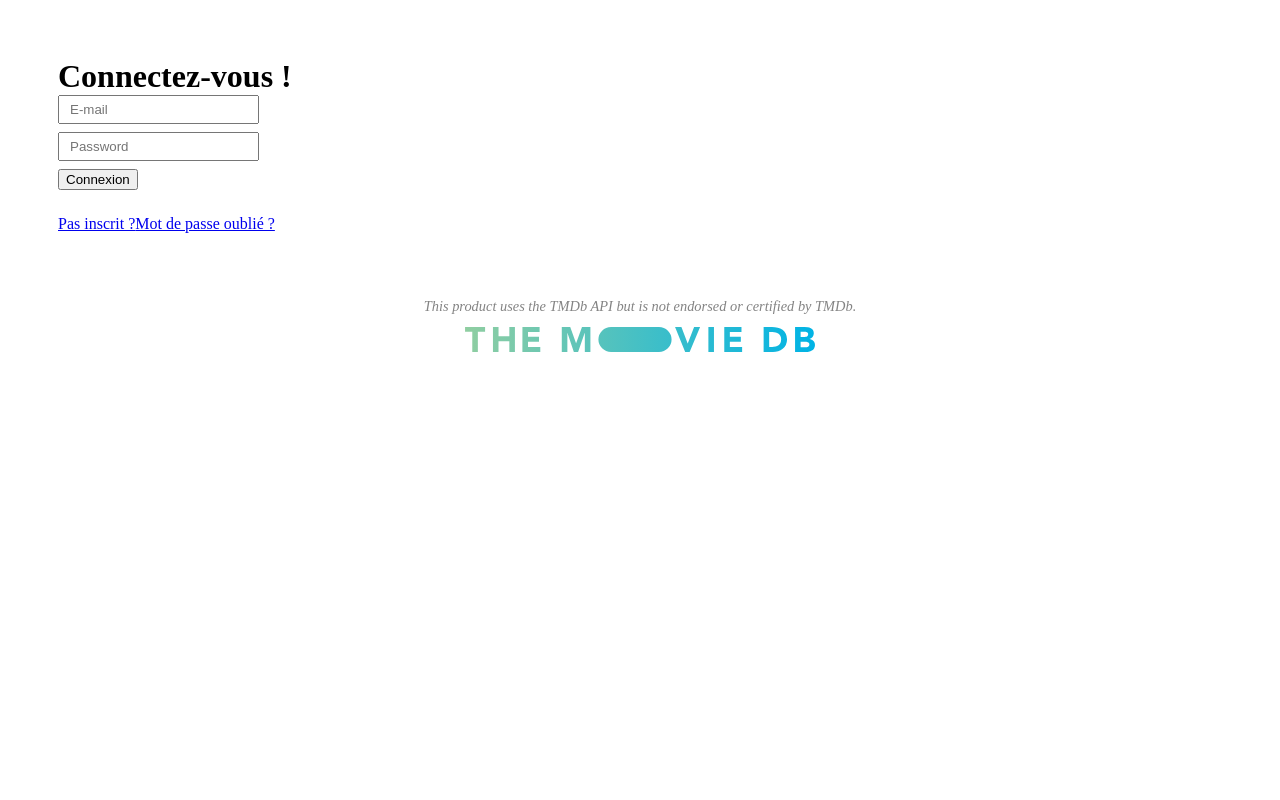
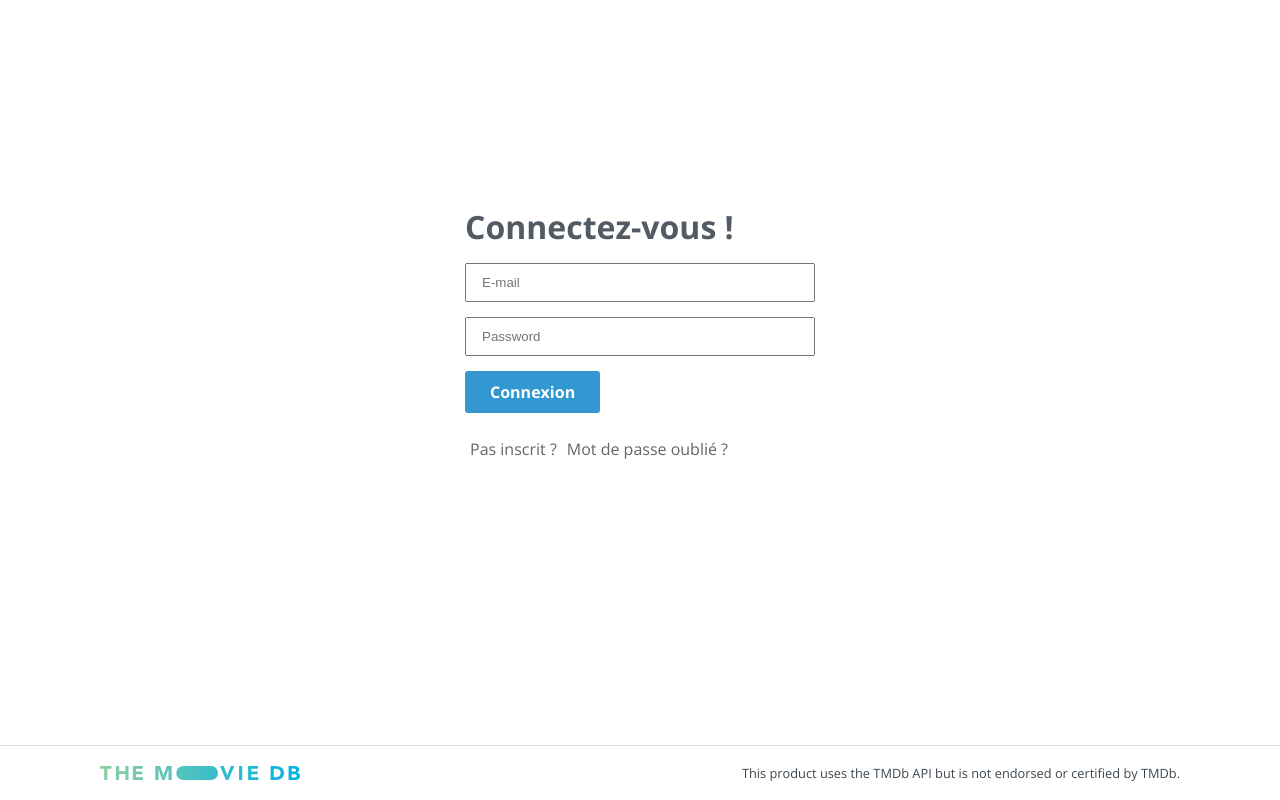
Before and after one commit to SeguinLoic/My-Watched-List, a React (Create React App) app: page /Login in a window 1280 px wide. Built offline with nearby package versions, Linux system fonts and the light colour scheme; no server answers.

Commit message:
Login CSS

```diff
--- a/public/index.html
+++ b/public/index.html
@@ -23,6 +23,7 @@
       work correctly both with client-side routing and a non-root public URL.
       Learn how to configure a non-root public URL by running `npm run build`.
     -->
+    <link href="https://fonts.googleapis.com/css2?family=Open+Sans:wght@300;400;600;700&display=swap" rel="stylesheet">
     <title>React App</title>
   </head>
   <body>
--- a/src/App.css
+++ b/src/App.css
@@ -1,8 +1,30 @@
 body {
-    padding: 50px;
+    padding: 0px;
+    margin: 0px;
+    font-family: 'Open sans';
 }
 body h1 {
     margin: 0px;
+    font-family: 'Open sans';
+    font-weight: 700;
+    color: #525a64;
+}
+
+/* -- -- APP -- -- */
+.App {
+    padding: 50px;
+    padding-bottom: 130px;
+    min-height: 100vH;
+    box-sizing: border-box;
+    display: flex;
+}
+
+/* -- -- FORM -- -- */
+form input {
+    margin-bottom: 15px;
+    padding: 10px 15px;
+    width: 100%;
+    box-sizing: border-box;
 }
 
 header form {
@@ -25,20 +47,3 @@ header form {
 .sorties img:not(:last-child), .monTop img:not(:last-child), .search img:not(:last-child), .result img:not(:last-child) {
     margin-right: 20px;
 }
-
-.attribution {
-    display: flex;
-    flex-direction: column;
-    align-items: center;
-    margin-top: 65px;
-}
-.attribution img {
-    width: 350px;
-    margin-top: 5px;
-}
-.attribution span {
-    font-style: italic;
-    padding-bottom: 7px;
-    color: #848484;
-    font-size: 0.9em;
-}
--- a/src/ui/components/AppNavigation/LogNavigation.css
+++ b/src/ui/components/AppNavigation/LogNavigation.css
@@ -1,3 +1,9 @@
+.logNavigation a {
+    font-size: 1em;
+    margin: 0px 5px;
+    color: #656565;
+    text-decoration: none;
+}
 .logNavigation a.hide {
     display: none;
 }
--- /dev/null
+++ b/src/ui/components/Attribution/Attribution.css
@@ -0,0 +1,22 @@
+.attribution {
+    display: flex;
+    align-items: center;
+    position: fixed;
+    bottom: 0;
+    left: 0;
+    width: 100%;
+    border-top: 1px solid #dfdfdf;
+    height: 55px;
+    justify-content: space-between;
+    background-color: #fff;
+    padding: 0px 100px;
+    box-sizing: border-box;
+}
+.attribution img {
+    width: 200px;
+}
+.attribution span {
+    color: #3d4750;
+    font-size: 0.8em;
+    font-family: 'Open sans';
+}
--- a/src/ui/components/Attribution/Attribution.js
+++ b/src/ui/components/Attribution/Attribution.js
@@ -1,12 +1,13 @@
 import React from "react";
 
+import "./Attribution.css";
 import logoTMDB from "../../assets/logo-tmdb.svg";
 
 export default function Attribution() {
     return (
         <div className="attribution">
+            <img src={logoTMDB} alt="Logo TMDB" />
             <span>This product uses the TMDb API but is not endorsed or certified by TMDb.</span>
-            <img src={logoTMDB} alt="Logo TMDB" />
         </div>
     )
 }
--- /dev/null
+++ b/src/ui/pages/ForgotPassword/ForgotPassword.css
@@ -0,0 +1,6 @@
+.forgotPassword {
+    display: flex;
+    width: 100%;
+    justify-content: center;
+    align-items: center;
+}
--- a/src/ui/pages/ForgotPassword/ForgotPassword.js
+++ b/src/ui/pages/ForgotPassword/ForgotPassword.js
@@ -1,6 +1,8 @@
 import React, { useState } from "react";
 import { sendResetPassword } from "../../../infra/Authentication/Authentication";
 import LogNavigation from "../../components/AppNavigation/LogNavigation"
+
+import "./ForgotPassword.css";
 
 export default function ForgotPassword() {
 
@@ -18,7 +20,8 @@ export default function ForgotPassword() {
     }
 
     return (
-        <div>
+        <div className="forgotPassword">
+            <div className="formForgotPassword">
                 <h2>Mot de passe oublié ? Pas de soucis !</h2>
 
                 <form onSubmit={sendEmail} >
@@ -30,5 +33,6 @@ export default function ForgotPassword() {
 
                 <LogNavigation />
             </div>
+        </div>
     )
 }
--- a/src/ui/pages/Login/Login.css
+++ b/src/ui/pages/Login/Login.css
@@ -1,10 +1,35 @@
-.Login form {
+.Login {
+    display: flex;
+    width: 100%;
+    justify-content: center;
+    align-items: center;
+}
+.formLogin {
+    /* border: 1px solid #dfdfdf; */
+    width: 420px;
+    min-height: 380px;
+    padding: 35px;
+    box-sizing: border-box;
+    border-radius: 5px;
+    background-color: #fff;
+    /* box-shadow: 0px 5px 20px -5px rgb(0 0 0 / 10%); */
+}
+.formLogin h1 {
+    margin-bottom: 15px;
+}
+.formLogin form {
     display: flex;
     flex-direction: column;
     align-items: flex-start;
     margin-bottom: 25px;
 }
-.Login form input {
-    margin-bottom: 8px;
-    padding: 5px 10px;
+.formLogin form button {
+    background-color: #3397d2;
+    border: none;
+    padding: 10px 25px;
+    font-size: 1em;
+    font-weight: 700;
+    color: #fff;
+    border-radius: 3px;
+    font-family: 'Open sans';
 }
--- a/src/ui/pages/Login/Login.js
+++ b/src/ui/pages/Login/Login.js
@@ -22,6 +22,7 @@ export default function Login() {
 
     return (
         <div className="Login">
+            <div className="formLogin">
                 <h1>Connectez-vous !</h1>
 
                 <form onSubmit={(e) => handleLogin(userInfo.userID, userInfo.userPassword, e)}>
@@ -32,5 +33,6 @@ export default function Login() {
 
                 <LogNavigation />
             </div>
+        </div>
     )
 }
--- a/src/ui/pages/Signin/Signin.css
+++ b/src/ui/pages/Signin/Signin.css
@@ -1,9 +1,16 @@
-.signin form {
+.signin {
     display: flex;
-    flex-direction: column;
-    align-items: flex-start;
+    width: 100%;
+    justify-content: center;
+    align-items: center;
 }
-.signin form input {
-    margin-bottom: 10px;
-    padding: 5px 10px;
+.formSignin {
+    /* border: 1px solid #dfdfdf; */
+    width: 450px;
+    min-height: 380px;
+    padding: 35px;
+    box-sizing: border-box;
+    border-radius: 5px;
+    background-color: #fff;
+    /* box-shadow: 0px 5px 20px -5px rgb(0 0 0 / 10%); */
 }
--- a/src/ui/pages/Signin/Signin.js
+++ b/src/ui/pages/Signin/Signin.js
@@ -35,7 +35,8 @@ export default function Signin() {
 
     return (
         <div className="signin">
-            <h2>Pas de compte ? Super simple !</h2>
+            <div className="formSignin">
+                <h1>Pas de compte ? Super simple !</h1>
 
                 <form onSubmit={(e) => createAccount(e)}>
                     <input type="text" placeholder="Nom" id="lastName" value={userInfo.lastName} onChange={handleChange} />
@@ -50,5 +51,6 @@ export default function Signin() {
 
                 <LogNavigation />
             </div>
+        </div>
     )
 }
```
Also changed, not shown: 1 other file (tests, documents, lock files or other folders). Lines whose indentation alone changed are shown as unchanged.
